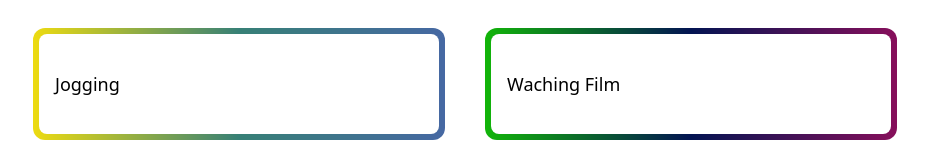
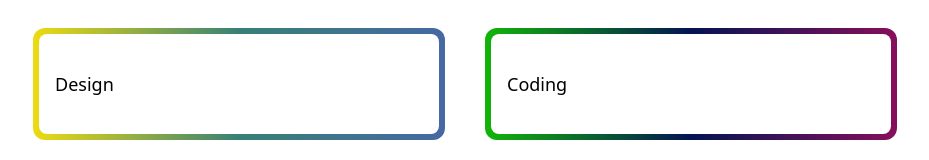
Before and after one commit to aristrisnawan/my-website, a React (Create React App) app: page / in a window 1280 px wide. Shown: the part 616-776 px from the top of the page, without its empty margins (175-1104 px from the left). Built offline with nearby package versions, Linux system fonts and the light colour scheme.

Commit message:
Edit containt

```diff
--- a/public/index.html
+++ b/public/index.html
@@ -6,7 +6,7 @@
     <link rel="icon" href="%PUBLIC_URL%/favicon.ico" />
     <meta name="viewport" content="width=device-width, initial-scale=1" />
     <meta name="theme-color" content="#000000" />
-    <meta name="description" content="Web site created using create-react-app" />
+    <meta name="description" content="Aris Trisnawan" />
     <link rel="apple-touch-icon" href="%PUBLIC_URL%/logo192.png" />
     <!--
       manifest.json provides metadata used when your web app is installed on a
--- a/src/components/ContainComponents.js
+++ b/src/components/ContainComponents.js
@@ -69,12 +69,12 @@ export function DoingComponents() {
           </div>
           <div className="mobile w-full mobile:h-20 tablet:h-20 laptop:h-28 rounded-xl mx-auto  mt-5 bg-gradient-to-r p-[6px] from-[#eddb11] via-[#378076] to-[#4668a3] cursor-pointer hover:scale-105">
             <div className="flex flex-col justify-between h-full bg-white rounded-lg p-4">
-              <p className="my-auto text-lg font-medium">Jogging</p>
+              <p className="my-auto text-lg font-medium">Design</p>
             </div>
           </div>
           <div className="mobile w-full mobile:h-20 tablet:h-20 laptop:h-28 rounded-xl mx-auto  mt-5 bg-gradient-to-r p-[6px] from-[#12b509] via-[#031452] to-[#870f5b] cursor-pointer hover:scale-105">
             <div className="flex flex-col justify-between h-full bg-white rounded-lg p-4">
-              <p className="my-auto text-lg font-medium">Waching Film</p>
+              <p className="my-auto text-lg font-medium">Coding</p>
             </div>
           </div>
         </div>
```
